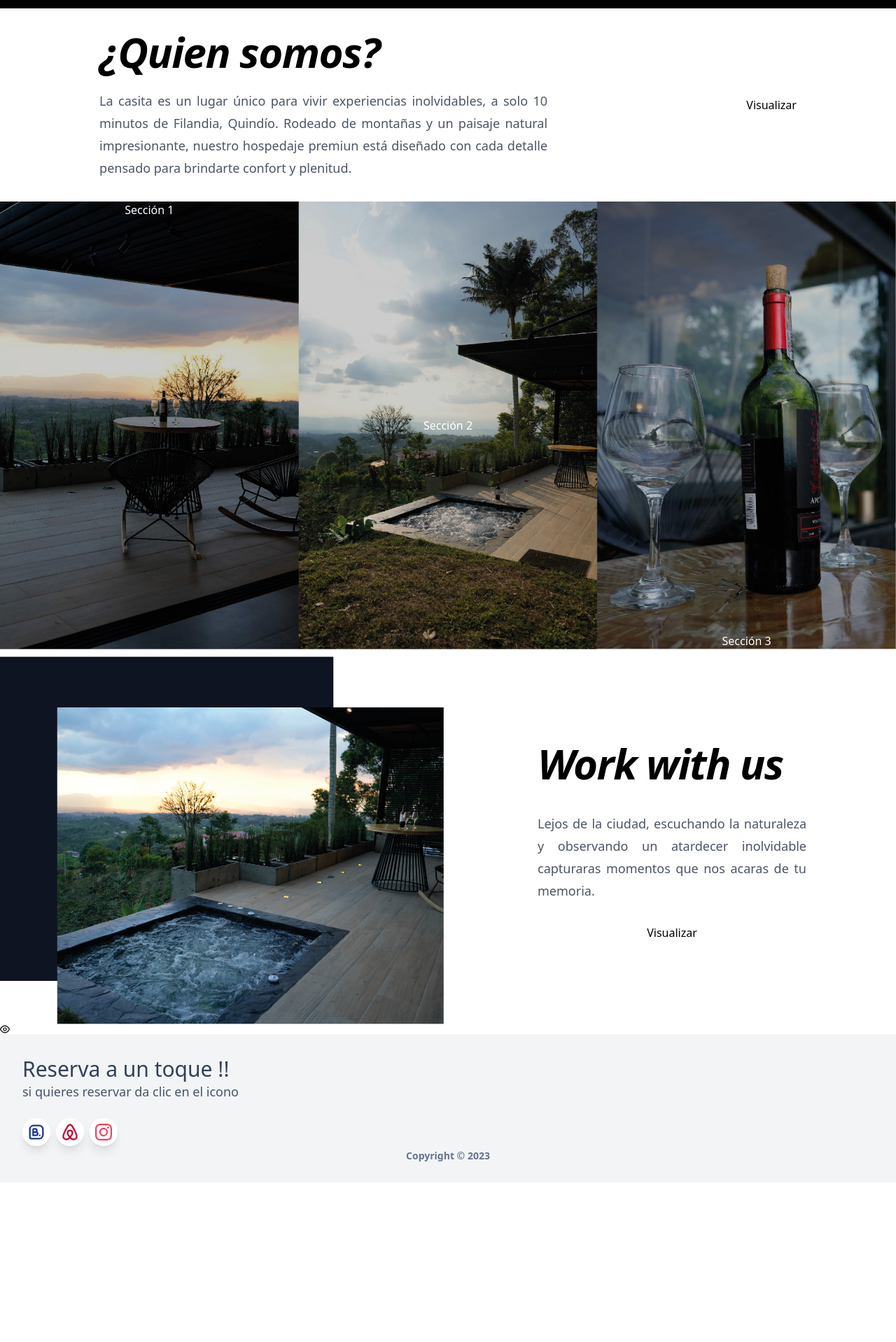
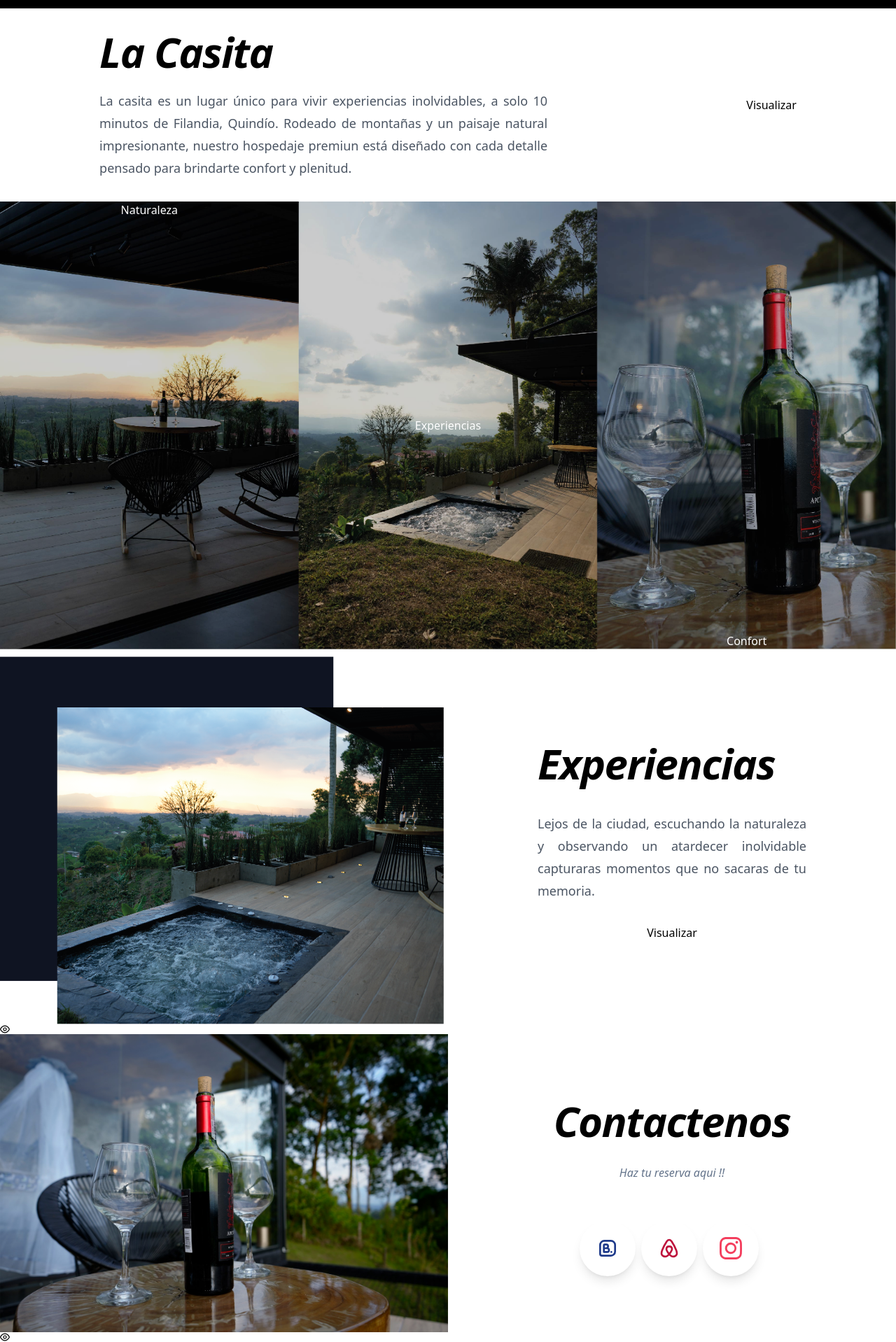
Before and after one commit to david2400/landing-page-finca, a Next.js app: page / in a window 1280 px wide. Shown: the part 6056-7974 px from the top of the page at 70% size. Before the commit the page ends 7746 px from the top, so only its background shows below. Built offline with nearby package versions, Linux system fonts and the light colour scheme.

Commit message:
footer:text

```diff
--- a/src/interfaces/footer/index.ts
+++ /dev/null
@@ -1,3 +0,0 @@
-export interface IFooterProps {
-    data?: Array<any>;
-  }
--- a/src/scenes/banner/description/index.tsx
+++ b/src/scenes/banner/description/index.tsx
@@ -9,12 +9,12 @@ export const Description = () => {
     <div id='description'>
       <div className="flex w-full justify-around items-center mx-auto py-8">
         <div data-aos="fade-right" data-aos-duration="2000" className="w-1/2">
-          <h2 className="text-4xl font-bold max-w-2xl tracking-tight italic text-black sm:text-6xl">
-            ¿Quien somos?
-          </h2>
-          <p className="mt-6 text-lg leading-8 text-gray-600 text-justify">
+          <h1 className="text-4xl font-bold max-w-2xl tracking-tight italic text-black sm:text-6xl">
+          La Casita
+          </h1>
+          {<p className="mt-6 text-lg leading-8 text-gray-600 text-justify">
           La casita es un lugar único para vivir experiencias inolvidables, a solo 10 minutos de Filandia, Quindío. Rodeado de montañas y un paisaje natural impresionante, nuestro hospedaje premiun está diseñado con cada detalle pensado para brindarte confort y plenitud.
-          </p>
+          </p>}
         </div>
         <div data-aos="fade-left" data-aos-duration="2000">
           <Button
@@ -32,13 +32,13 @@ export const Description = () => {
           className="w-full object-cover object-center"
         />
         <div className="absolute top-0 left-0 w-1/3 h-full bg-black bg-opacity-20 flex justify-center items-start text-white">
-          Sección 1
+        Naturaleza
         </div>
         <div className="absolute top-0 left-1/3 w-1/3 h-full bg-black bg-opacity-20 flex justify-center items-center text-white">
-          Sección 2
+        Experiencias
         </div>
         <div className="absolute top-0 left-2/3 w-1/3 h-full bg-black bg-opacity-20 flex justify-center items-end text-white">
-          Sección 3
+        Confort
         </div>
       </div>
     </div>
--- a/src/scenes/banner/piscina/index.tsx
+++ b/src/scenes/banner/piscina/index.tsx
@@ -25,10 +25,10 @@ export const Pool = () => {
             data-aos-duration="3000"
           >
             <h2 className="text-4xl font-bold tracking-tight italic text-black sm:text-6xl">
-              Work with us
+              Experiencias
             </h2>
             <p className="mt-2 text-lg leading-8 text-gray-600 text-justify">
-            Lejos de la ciudad, escuchando la naturaleza y observando un atardecer inolvidable capturaras momentos que nos acaras de tu memoria.
+            Lejos de la ciudad, escuchando la naturaleza y observando un atardecer inolvidable capturaras momentos que no sacaras de tu memoria.
             </p>
             <Button
               label="Visualizar"
--- a/src/scenes/footer/index.tsx
+++ b/src/scenes/footer/index.tsx
@@ -1,61 +1,58 @@
-import { IFooterProps } from '@interfaces/footer';
+import { Image } from 'primereact/image';
+import { BsInstagram } from 'react-icons/bs';
 import { TbBrandBooking, TbBrandAirbnb } from 'react-icons/tb';
-import { BsInstagram } from 'react-icons/bs';
 import { Button } from 'primereact/button';
 
 import React from 'react';
 
 export const Footer = () => {
   return (
-    <footer className="relative from-gray-100 bg-gradient-to-t bg-gray-100 pt-8 pb-6">
-      <div className="container mx-auto px-4">
-        <div className="flex flex-wrap text-left lg:text-left">
-          <div className="w-full lg:w-6/12 px-4">
-            <h4 className="text-3xl fonat-semibold text-blueGray-700">
-              Reserva a un toque !!
-            </h4>
-            <h5 className="text-lg mt-0 mb-2 text-blueGray-600">
-            si quieres reservar da clic en el icono
-            </h5>
-            <div className=" flex mt-6 lg:mb-0 mb-6">
+    <div className="flex w-full">
+      <div className="w-1/2">
+        <Image
+          src="/img/vino.jpeg"
+          alt="Image"  preview
+        />
+      </div>
+      <div className="w-1/2">
+        <div className="w-full h-full flex items-center justify-center">
+          <div
+            className="flex flex-col w-96 gap-8"
+            data-aos="fade-left"
+            data-aos-duration="3000"
+          >
+            <h2 className="text-4xl font-bold tracking-tight italic text-center text-black sm:text-6xl">
+              Contactenos
+            </h2>
+            <h3 className="italic text-center text-slate-500">
+              Haz tu reserva aqui !!
+            </h3>
+            <div className="flex justify-center mt-6 lg:mb-0 mb-6">
               <button
-                className="flex bg-white text-lightBlue-400 shadow-lg font-normal h-10 w-10 items-center justify-center align-center rounded-full outline-none focus:outline-none mr-2"
+                className="flex bg-white text-lightBlue-400 shadow-lg font-normal h-20 w-20 items-center justify-center align-center rounded-full outline-none focus:outline-none mr-2"
                 type="button"
               >
-                <TbBrandBooking className="w-7 h-7 text-blue-900"  />
+                <TbBrandBooking className="w-8 h-8 text-blue-900"  />
               </button>
               <button
-                className=" flex bg-white text-lightBlue-600 shadow-lg font-normal h-10 w-10 items-center justify-center align-center rounded-full outline-none focus:outline-none mr-2"
+                className=" flex bg-white text-lightBlue-600 shadow-lg font-normal h-20 w-20 items-center justify-center align-center rounded-full outline-none focus:outline-none mr-2"
                 type="button"
               >
-                <TbBrandAirbnb className="w-7 h-7 text-rose-700" />
+                <TbBrandAirbnb className="w-8 h-8 text-rose-700" />
               </button>
               <button
-                className=" flex bg-white text-lightBlue-600 shadow-lg font-normal h-10 w-10 items-center justify-center align-center rounded-full outline-none focus:outline-none mr-2"
+                className=" flex bg-white text-lightBlue-600 shadow-lg font-normal h-20 w-20 items-center justify-center align-center rounded-full outline-none focus:outline-none mr-2"
                 type="button"
               >
-                <BsInstagram className="w-6 h-6 text-rose-500" />
+                <BsInstagram className="w-8 h-8 text-rose-500" />
               </button>
 
 
 
             </div>
           </div>
-          <div className="w-full lg:w-6/12 px-4">
-            <div className="flex flex-wrap items-top mb-6">
-              <div className="w-full lg:w-4/12 px-4 ml-auto"></div>
-            </div>
-          </div>
-        </div>
-        <div className="flex flex-wrap items-center md:justify-between justify-center">
-          <div className="w-full md:w-4/12 px-4 mx-auto text-center">
-            <div className="text-sm text-blueGray-500 font-semibold py-1">
-              Copyright © <span id="get-current-year">2023</span>
-
-            </div>
-          </div>
         </div>
       </div>
-    </footer>
-  );
+    </div>
+     );
 };
```
